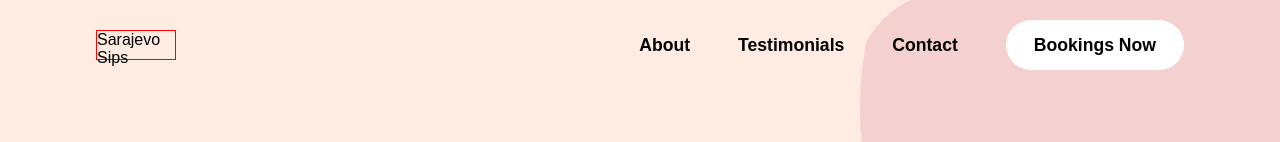
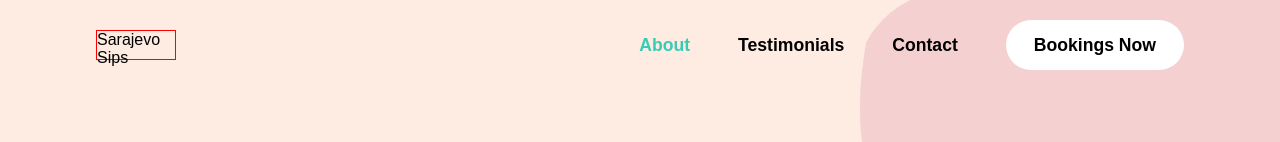
Before and after one commit to stevoPeric/Pubcrawl, a React (Create React App) app: page / in a window 1280 px wide. In both pictures the pointer is over the link 664 px from the left and 44 px from the top of the page. Shown: the top 142 px of the page. Built offline with nearby package versions, Linux system fonts and the light colour scheme.

Commit message:
udate the hover effect

```diff
--- a/src/App.css
+++ b/src/App.css
@@ -48,6 +48,9 @@ nav {
   color: black;
   font-size: 1.1rem;
   font-weight: 600;
+  &:hover {
+    color: #37ccb4;
+  }
 }
 .primary-button {
   padding: 0.9rem 1.75rem;
@@ -260,6 +263,9 @@ nav {
   font-weight: 600;
   color: #4c4c4c;
   cursor: pointer;
+  &:hover {
+    color: #37ccb4;
+  }
 }
 .testimonial-section-bottom {
   margin-top: 2rem;
```
